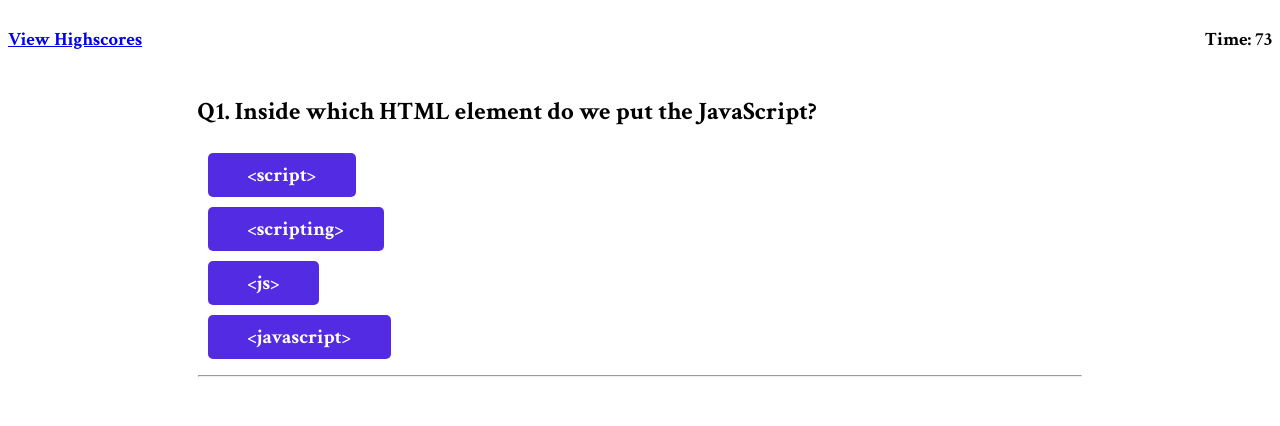
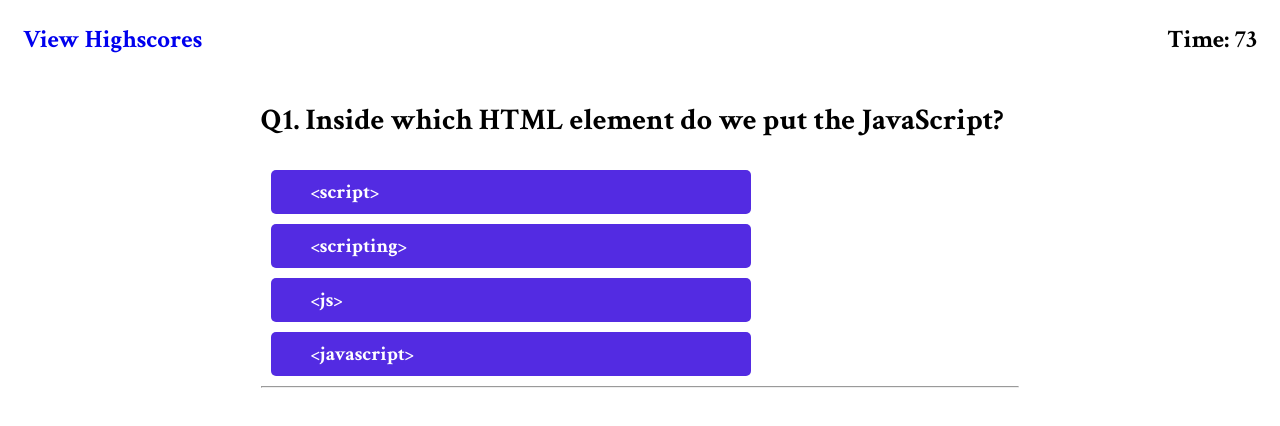
Before and after one commit to heidiwu3388/Code-Quiz, a plain HTML site: page index.html in a window 1280 px wide. Both pictures are taken after a click on the button "Start Quiz". Drawn offline with Linux system fonts and the light colour scheme.

Commit message:
refactor HTML and CSS for a better look

```diff
--- a/assets/css/style.css
+++ b/assets/css/style.css
@@ -12,6 +12,15 @@ header {
     justify-content: space-between;
 }
 
+#view-highscores a {
+    text-decoration: none;
+}
+#view-highscores {
+    margin: 15px;
+}
+#time-container {
+    margin: 15px
+}
 main {
     display: flex;
     flex-direction: column;
@@ -19,7 +28,7 @@ main {
 }
 
 .card {
-    width: 70%;
+    width: 60%;
     display: block;
     text-align: center;
 }
@@ -28,11 +37,15 @@ button {
     font-size: 25px;
     padding: 0px 25px;
     height: 40px;
+    margin: 5px 10px;
     background-image: linear-gradient(to right, rgb(83, 43, 226), white, rgb(83, 43, 226));
 }
 
 h1 {
     font-size: 40px;
+}
+h3 {
+    font-size: 25px;
 }
 
 p {
@@ -52,18 +65,18 @@ input {
     text-align: left;
 }
 #card-quiz #question {
-    font-size: 25px;
+    font-size: 30px;
 }
 
 #card-quiz #choices {
     padding: 0;
 }
-#card-quiz #choices li {
-    list-style: none ;
+#card-quiz #choices div {
+    font-size: 20px;
+    min-width: 400px;
     width: fit-content;
     margin: 10px;
     padding: 2px 40px;
-    font-size: 20px;
     line-height: 40px;
     color: white;
     background-color: rgb(83, 43, 226);
@@ -75,8 +88,8 @@ input {
     color: grey;
     padding: 5px;;
 }
-#card-quiz li:hover {
-    opacity: 0.6;
+#card-quiz #choices div:hover {
+    background-color: rgba(152, 0, 179, 0.92);
 }
 
 
@@ -88,15 +101,22 @@ input {
     margin-top: 1em;
     margin-bottom: 2em;
 }
+#highscores-list {
+    min-height: 30vh;
+    background-color: antiquewhite;
+    margin: 20px;
+    padding: 20px;
+    border-radius: 5px;
+}
+
 #highscores-list div {
-    list-style: none ;
-    list-style-position: inside;
     width: 100%;
     margin: 10px 0px;
     padding: 2px 0px;
     font-size: 20px;
     line-height: 40px;
     color: black;
-    background-color: rgb(216, 216, 216);
-    border-radius: 5px;;
+    background-color: white;
+    box-shadow: 5px 5px 5px #888888;
+    border-radius: 5px;
 }
--- a/index.html
+++ b/index.html
@@ -10,7 +10,7 @@
     <body>
         <header>
         <h3 id="view-highscores"><a href="./highscores.html">View Highscores</a></h3>
-        <h3>Time: <span id="time">0</span></h3>
+        <h3 id="time-container">Time: <span id="time">0</span></h3>
         </header>
         <main>
             <section class="card" id="card-start" style="display:block">
@@ -20,12 +20,12 @@
             </section>
             <section class="card" id="card-quiz" style="display:none">
                 <p id="question"></p>
-                <ol id="choices">
-                    <li></li>
-                    <li></li>
-                    <li></li>
-                    <li></li>
-                </ol>
+                <div id="choices">
+                    <div></div>
+                    <div></div>
+                    <div></div>
+                    <div></div>
+                </div>
                 <hr>
                 <p id="message"></p>
             </section>
@@ -34,7 +34,7 @@
                 <p>Your final score is <span id="score"></span></p>
                 <form id="form-initials">
                     <label for="initials">Enter initials:</label>
-                    <input type="text" id="initials" required>
+                    <input type="text" id="initials" required maxlength="12">
                     <br>
                     <button type="submit" id="btn-submit">Submit</button>
                 </form>
```
